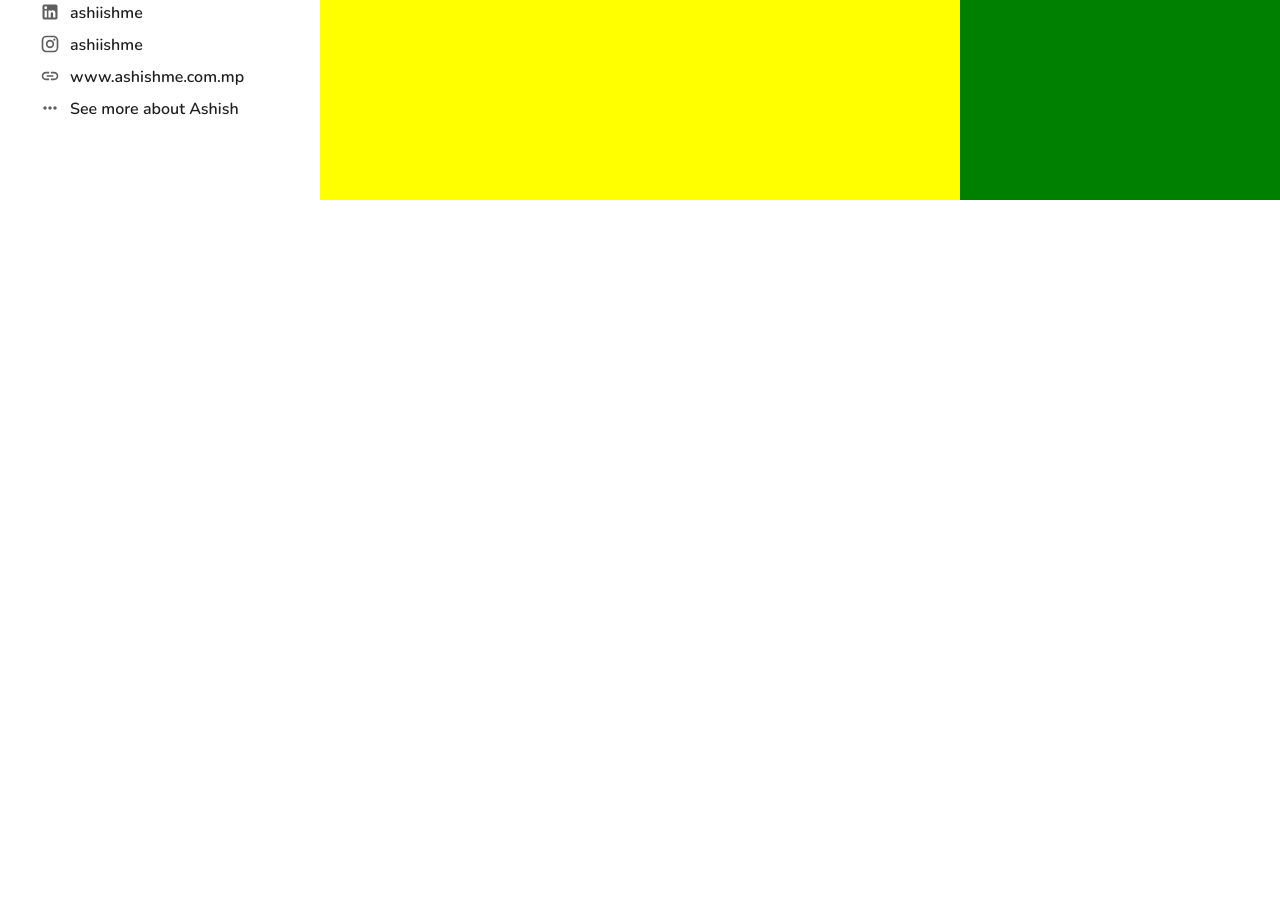
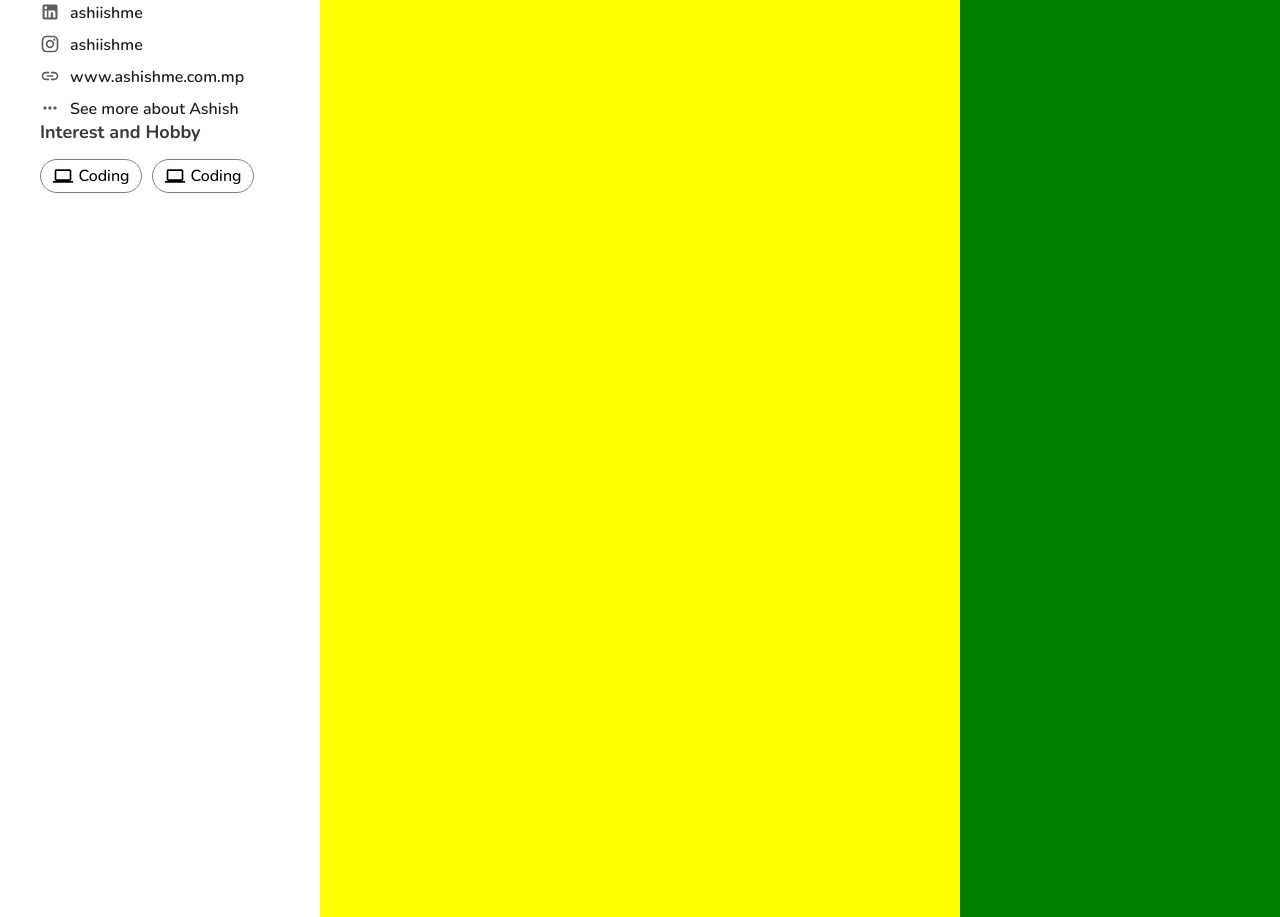
Before and after one commit to lokendra-loki/Beehive_SocialMedia_Application, a React (Create React App) app in the folder client/: page /profile/1 in a window 1280 px wide. Shown: the part 920-1837 px from the top of the page. Built offline with nearby package versions, Linux system fonts and the light colour scheme; the HTML template or start-up script is replaced by a standard one.

Commit message:
hobby container

```diff
--- /dev/null
+++ b/client/src/components/hobby/Hobby.js
@@ -0,0 +1,17 @@
+import React from 'react'
+import "./hobby.scss"
+import LaptopIcon from '@mui/icons-material/Laptop';
+
+
+function Hobby() {
+    return (
+        <div className="hobbyContainer">
+            <div className="hcList">
+                <LaptopIcon className='hcIcon' />
+                <span className='hcTxt'>Coding</span>
+            </div>
+        </div>
+    )
+}
+
+export default Hobby
--- /dev/null
+++ b/client/src/components/hobby/hobby.scss
@@ -0,0 +1,24 @@
+.hobbyContainer {
+    margin-right: 10px;
+    width: 100px;
+    height: 32px;
+    border: 1px solid grey;
+    border-radius: 20px;
+    display: flex;
+    align-items: center;
+    justify-content: center;
+
+    .hcList {
+        display: flex;
+        align-items: center;
+        justify-content: center;
+
+        .hcIcon {
+            margin-right: 6px;
+            font-size: 20px;
+        }
+        .hcTxt {
+            font-weight: 500;
+        }
+    }
+}
--- a/client/src/components/userInfo/UserInfo.js
+++ b/client/src/components/userInfo/UserInfo.js
@@ -10,6 +10,7 @@ import GitHubIcon from '@mui/icons-material/GitHub';
 import InsertLinkIcon from '@mui/icons-material/InsertLink';
 import LinkedInIcon from '@mui/icons-material/LinkedIn';
 import MoreHorizIcon from '@mui/icons-material/MoreHoriz';
+import Hobby from '../hobby/Hobby';
 
 function UserInfo() {
     return (
@@ -121,6 +122,18 @@ function UserInfo() {
                 </div>
             </div>
 
+            <span className='interestHobby'>Interest and Hobby</span>
+
+            <div className="hobbyListCon">
+                <Hobby />
+                <Hobby />
+                {/* <Hobby /> */}
+
+
+            </div>
+
+
+
 
 
         </div>
--- a/client/src/components/userInfo/userInfo.scss
+++ b/client/src/components/userInfo/userInfo.scss
@@ -1,4 +1,5 @@
 .userInfoCon {
+
     padding: 0px 40px;
     .userNameProfessionActive {
         display: flex;
@@ -76,4 +77,15 @@
 
         }
     }
+
+    .interestHobby{
+        font-size: 18px;
+        font-weight: 700;
+        color: rgb(57, 57, 57);
+    }
+
+    .hobbyListCon{
+        display: flex;
+        margin-top: 15px;
+    }
 }
--- a/client/src/pages/userProfile/userProfile.scss
+++ b/client/src/pages/userProfile/userProfile.scss
@@ -28,10 +28,7 @@
 
 
         }
-        // .userNameProfessionActive{
-        //     display: flex;
-        //     flex-direction: column;
-        // }
+
 
         .upRowIconCon {
             display: flex;
@@ -54,7 +51,8 @@
                 flex: 1;
                 // background-color: red;
                 overflow-y: scroll;
-                height: 100vh;
+                height: 200vh;
+
 
 
 
```
